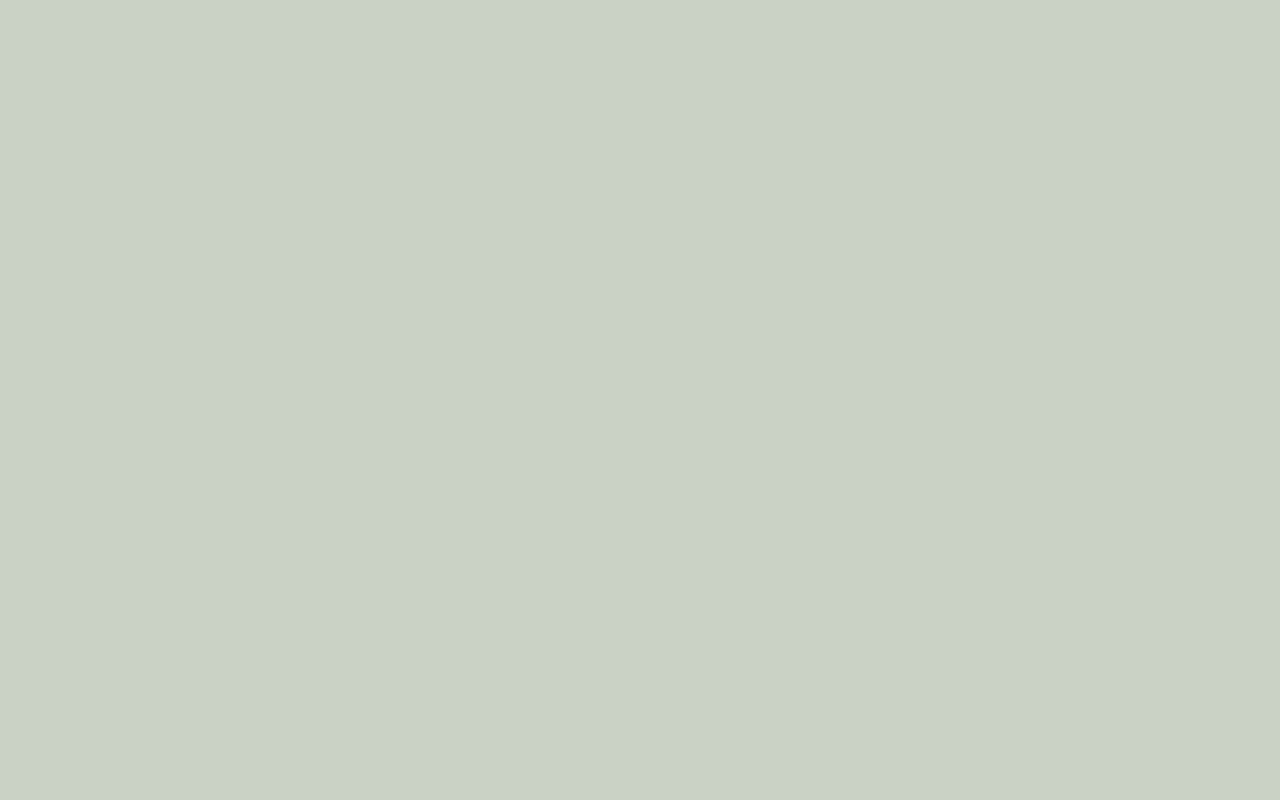
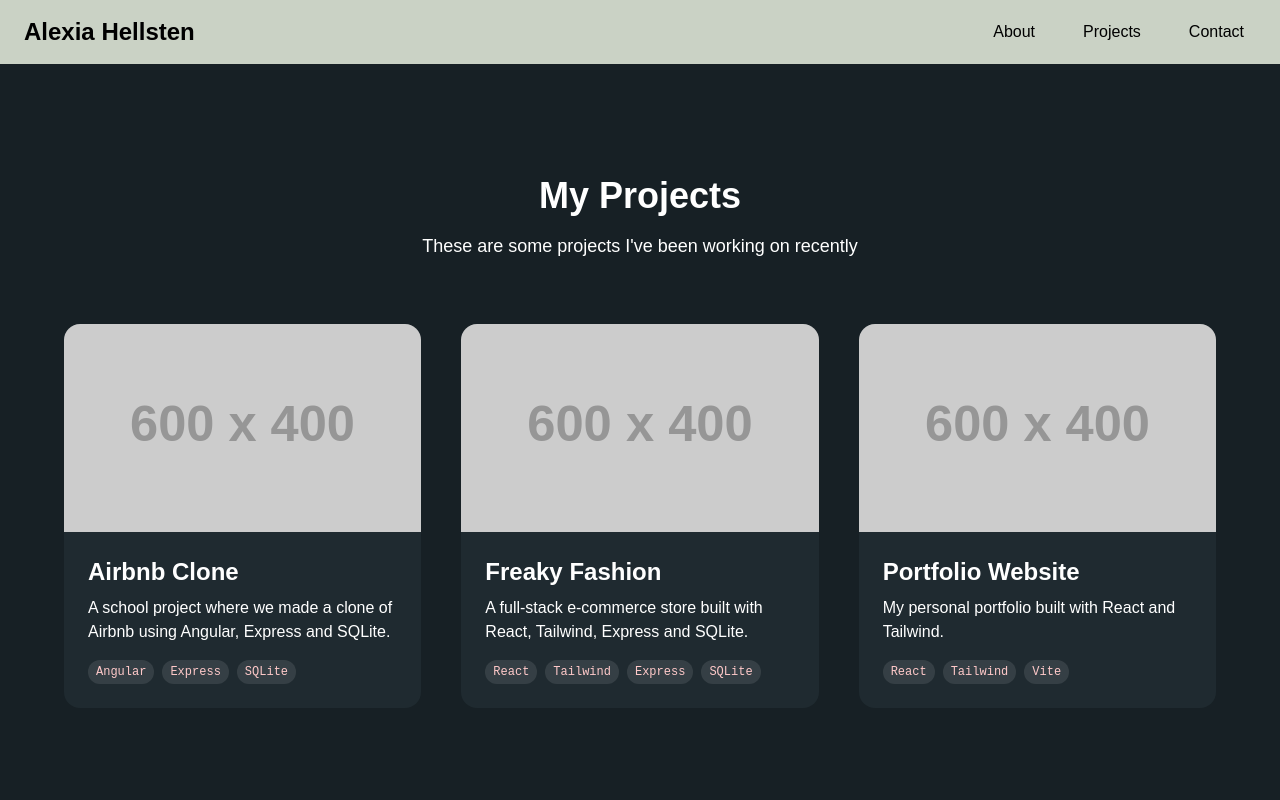
Before and after one commit to alexiahellsten/portfolio-2025, a React (Vite) app: page /projects in a window 1280 px wide. Before the commit this address had no page. Shown: the top 800 px of the page. Built offline with nearby package versions, Linux system fonts and the light colour scheme.

Commit message:
Add Projects page and component

```diff
--- a/src/App.tsx
+++ b/src/App.tsx
@@ -1,9 +1,9 @@
 import { BrowserRouter } from "react-router-dom";
 import { Route, Routes } from "react-router";
 
-
 import Home from './pages/Home'
 import About from './pages/About'
+import Projects from './pages/Projects'
 
 function App() {
   return (
@@ -12,6 +12,7 @@ function App() {
       <Routes>
         <Route path="/" element={<Home />} />
         <Route path="/about" element={<About />} />
+        <Route path="/projects" element={<Projects />} />
       </Routes>
     </BrowserRouter>
     </>
--- a/src/components/Navbar.tsx
+++ b/src/components/Navbar.tsx
@@ -8,7 +8,7 @@ export default function Navbar() {
 
   const menuItems = [
     { name: "About", href: "/about" },
-    { name: "Projects", href: "#projects" },
+    { name: "Projects", href: "/projects" },
     { name: "Contact", href: "#contact" },
   ]
 
--- /dev/null
+++ b/src/components/ProjectsComponent.tsx
@@ -0,0 +1,74 @@
+function Projects() {
+
+  // TODO: Ersätt placeholder med riktiga bilder
+  const projects = [
+    {
+      title: "Airbnb Clone",
+      desc: "A school project where we made a clone of Airbnb using Angular, Express and SQLite.",
+      img: "https://placehold.co/600x400.png",
+      github: "https://github.com/alexiahellsten/airbnb-clone",
+      demo: "#",
+      tech: ["Angular", "Express", "SQLite"],
+    },
+    {
+      title: "Freaky Fashion",
+      desc: "A full-stack e-commerce store built with React, Tailwind, Express and SQLite.",
+      img: "https://placehold.co/600x400.png",
+      github: "https://github.com/alexiahellsten/freakyfashion-react",
+      demo: "#",
+      tech: ["React", "Tailwind", "Express", "SQLite"],
+    },
+    {
+      title: "Portfolio Website",
+      desc: "My personal portfolio built with React and Tailwind.",
+      img: "https://placehold.co/600x400.png",
+      github: "https://github.com/alexiahellsten/portfolio-2025",
+      demo: "#",
+      tech: ["React", "Tailwind", "Vite"],
+    },
+  ]
+
+  return (
+    <section id="projects" className="min-h-screen px-4 py-28 bg-[#172025] text-white">
+      <h3 className="text-4xl font-bold mb-4 text-center">My Projects</h3>
+      <p className="text-center mb-16 text-lg">
+        These are some projects I've been working on recently
+      </p>
+
+      <div className="grid md:grid-cols-3 gap-10 max-w-6xl mx-auto">
+        {projects.map((project, index) => (
+          <div
+            key={index}
+            className="rounded-2xl overflow-hidden bg-[#1f2a30] hover:scale-[1.02] transition-transform"
+          >
+            <div className="relative group">
+              <img
+                src={project.img}
+                alt={project.title}
+                className="w-full h-52 object-cover"
+              />
+            </div>
+
+            {/* TODO: Lägg till länkar till Github och demo? */}
+            <div className="p-6">
+              <h4 className="text-2xl font-semibold mb-2">{project.title}</h4>
+              <p className="mb-4 text-md">{project.desc}</p>
+              <div className="flex flex-wrap gap-2">
+                {project.tech.map((tech, index) => (
+                  <span
+                    key={index}
+                    className="markdown bg-white/10 text-xs px-2 py-1 rounded-full text-red-200"
+                  >
+                    {tech}
+                  </span>
+                ))}
+              </div>
+            </div>
+          </div>
+        ))}
+      </div>
+    </section>
+  )
+}
+
+export default Projects;
--- /dev/null
+++ b/src/pages/Projects.tsx
@@ -0,0 +1,16 @@
+import Navbar from "../components/Navbar"
+import Footer from "../components/Footer"
+import ProjectsComponent from "../components/ProjectsComponent";
+
+function ProjectsPage() {
+
+  return (
+    <>
+        <Navbar />
+        <ProjectsComponent />
+        <Footer />
+    </>
+  )
+}
+
+export default ProjectsPage;
```
